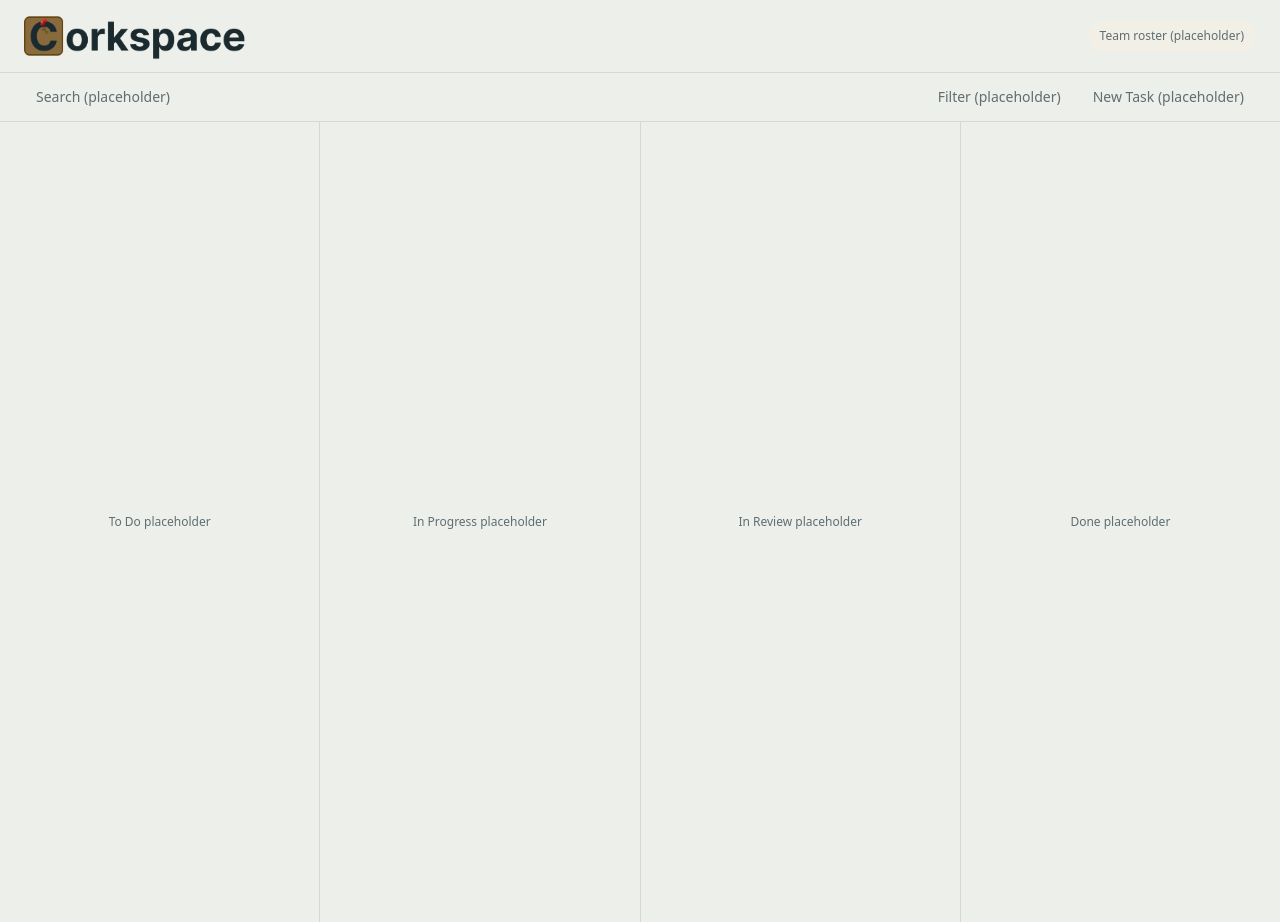
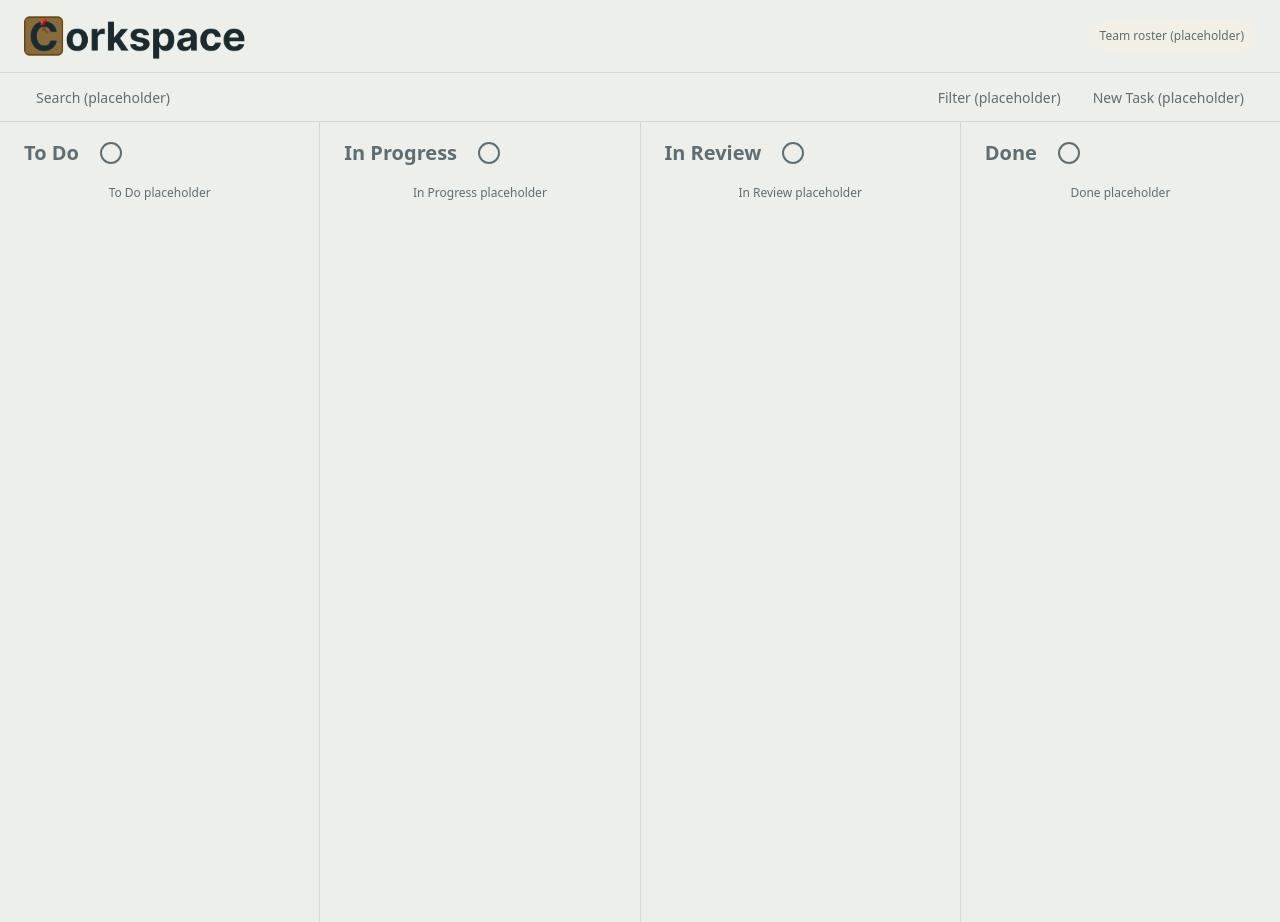
Before and after one commit to rjvanaken/corkspace, a React (Vite) app: page / in a window 1280 px wide. Built offline with nearby package versions, Linux system fonts and the light colour scheme.

Commit message:
Set up column headers

```diff
--- a/src/components/custom/Board/Column.tsx
+++ b/src/components/custom/Board/Column.tsx
@@ -1,7 +1,13 @@
+import { Circle } from "lucide-react";
+
 export default function Column({ label }: { label: string }) {
   return (
-    <div className="flex-1 h-full flex items-center justify-center text-muted-foreground text-xs">
-      <p>{label} placeholder</p>
+    <div className="flex-1 flex-col h-full w-full flex items-center justify-center text-muted-foreground text-xs">
+  <div className="px-6 py-4 w-full items-center justify gap-5 flex-row flex-1 flex">
+    <p className="text-xl font-bold">{label}</p>
+    <Circle />
+  </div>
+      <p className="w-full h-full text-center">{label} placeholder</p>
     </div>
   );
 }
--- a/src/index.css
+++ b/src/index.css
@@ -33,6 +33,21 @@
     --placeholder: #737373;
     --ring: #1B2A2E;
     --radius: 0.625rem;
+
+
+    --text-display-2xl: 4.5rem;
+    --text-display-xl: 3.75rem;
+    --text-display-lg: 3rem;
+    --text-display-md: 2.25rem;
+    --text-display-sm: 1.875rem;
+    --text-display-xs: 1.5rem;
+    --text-display-xxs: 1.4rem;
+    --text-xl: 1.25rem;
+    --text-lg: 1.125rem;
+    --text-md: 1rem;
+    --text-sm: 0.875rem;
+    --text-xs: 0.75rem;
+    --text-xxs: 0.65rem;
   }
 
   .dark {
@@ -62,9 +77,11 @@
   * {
     @apply border-border outline-ring;
   }
+
   body {
     @apply bg-background text-foreground;
   }
+
   html {
     @apply font-sans;
   }
--- a/tailwind.config.js
+++ b/tailwind.config.js
@@ -46,6 +46,21 @@ export default {
         md: "calc(var(--radius) - 2px)",
         sm: "calc(var(--radius) - 4px)",
       },
+      fontSize: {
+        xxs: "var(--text-xxs)",
+        xs: "var(--text-xs)",
+        sm: "var(--text-sm)",
+        md: "var(--text-md)",
+        lg: "var(--text-lg)",
+        xl: "var(--text-xl)",
+        "display-xxs": "var(--text-display-xxs)",
+        "display-xs": "var(--text-display-xs)",
+        "display-sm": "var(--text-display-sm)",
+        "display-md": "var(--text-display-md)",
+        "display-lg": "var(--text-display-lg)",
+        "display-xl": "var(--text-display-xl)",
+        "display-2xl": "var(--text-display-2xl)",
+      }
     },
   },
   plugins: [],
```
